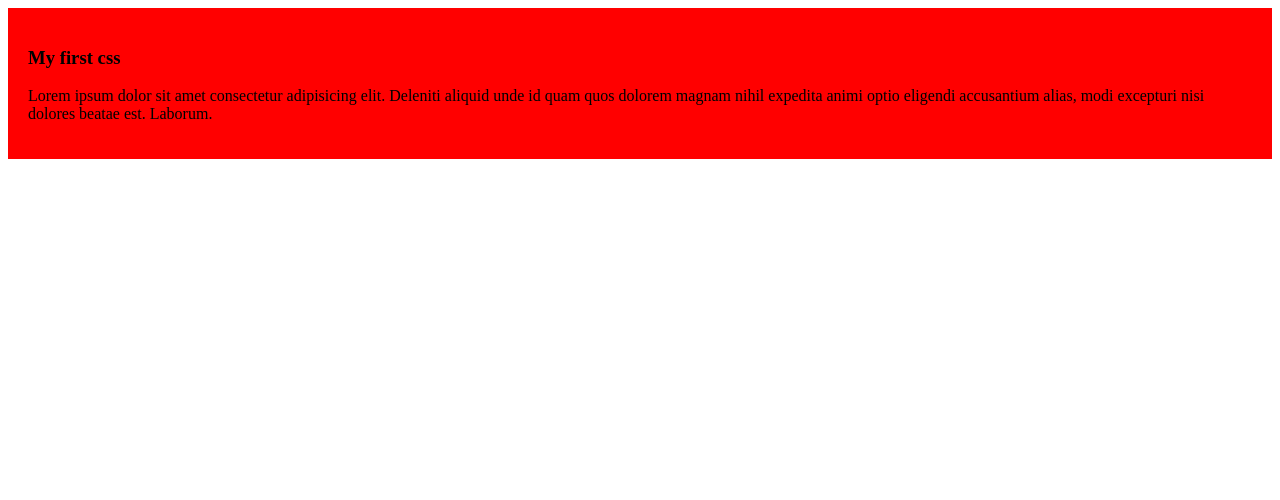
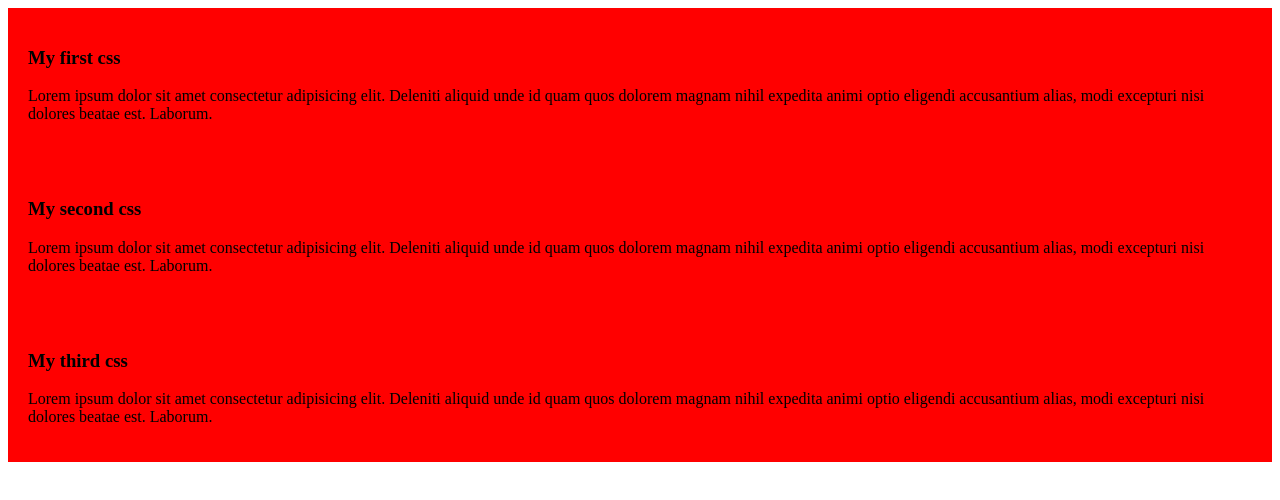
Before and after one commit to beenyamin/my-simple-wesite, a plain HTML site: page index.html in a window 1280 px wide. Drawn offline with Linux system fonts and the light colour scheme.

Commit message:
added the second and third css

```diff
--- a/index.html
+++ b/index.html
@@ -13,6 +13,14 @@
    <h3> My first css </h3>
  <p> Lorem ipsum dolor sit amet consectetur adipisicing elit. Deleniti aliquid unde id quam quos dolorem magnam nihil expedita animi optio eligendi accusantium alias, modi excepturi nisi dolores beatae est. Laborum.</p>
  </div>
+ <div>
+   <h3> My second css </h3>
+ <p> Lorem ipsum dolor sit amet consectetur adipisicing elit. Deleniti aliquid unde id quam quos dolorem magnam nihil expedita animi optio eligendi accusantium alias, modi excepturi nisi dolores beatae est. Laborum.</p>
+ </div>
+ <div>
+   <h3> My third css </h3>
+ <p> Lorem ipsum dolor sit amet consectetur adipisicing elit. Deleniti aliquid unde id quam quos dolorem magnam nihil expedita animi optio eligendi accusantium alias, modi excepturi nisi dolores beatae est. Laborum.</p>
+ </div>
 
 </body>
 </html>
--- a/style/style.css
+++ b/style/style.css
@@ -3,3 +3,14 @@ div{
 background-color: red;
 padding: 20px;
 }
+
+div{
+
+    background-color: red;
+    padding: 20px;
+    }
+    div{
+
+        background-color: red;
+        padding: 20px;
+        }
```
